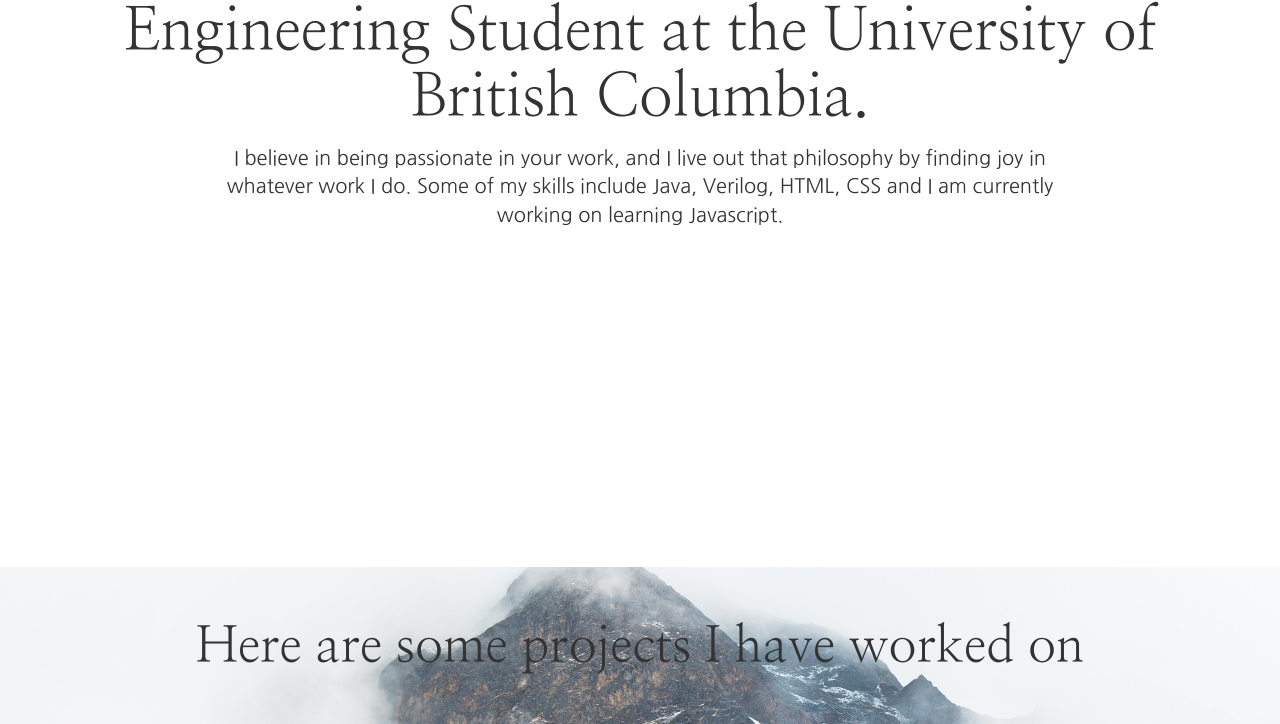
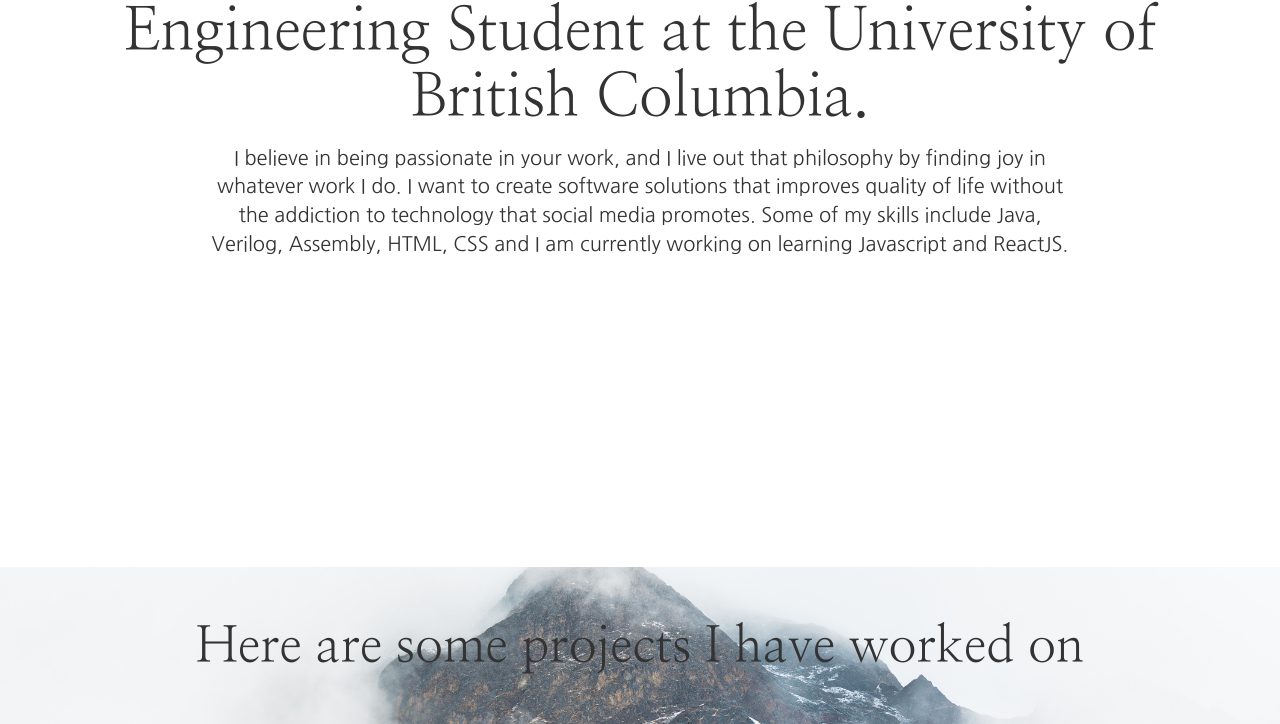
Before and after one commit to mpchow/personalWebsite_V1, a plain HTML site: page index.html in a window 1280 px wide. Shown: the part 1033-1757 px from the top of the page. Drawn offline with nearby package versions, Linux system fonts and the light colour scheme.

Commit message:
Edited about me section

```diff
--- a/index.html
+++ b/index.html
@@ -27,7 +27,7 @@
 
         <section id="intro" class="container.fluid">
             <h1 class="col-xs-12 text-center">Hello! I'm a 2nd year Computer Engineering Student at the University of British Columbia.</h1>
-            <p class="col-xs-12 text-center">I believe in being passionate in your work, and I live out that philosophy by finding joy in whatever work I do. Some of my skills include Java, Verilog, HTML, CSS and I am currently working on learning Javascript.</p>
+            <p class="col-xs-12 text-center">I believe in being passionate in your work, and I live out that philosophy by finding joy in whatever work I do. I want to create software solutions that improves quality of life without the addiction to technology that social media promotes. Some of my skills include Java, Verilog, Assembly, HTML, CSS and I am currently working on learning Javascript and ReactJS.</p>
         </section>
 
         <section id="projectsTitle" class="container.fluid">
```
Also changed, not shown: SolarInterface.png.
